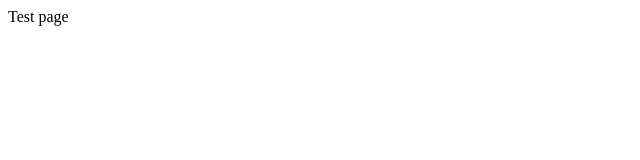
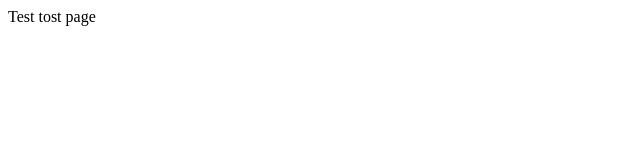
Before and after one commit to Alfredo-Giani/Alfredo-Giani.github.io, a plain HTML site: page index.html in a window 1280 px wide. Shown: the full height of the page, 0-640 px from the left. Drawn offline with Linux system fonts and the light colour scheme.

Commit message:
testtost

```diff
--- a/index.html
+++ b/index.html
@@ -10,6 +10,6 @@
 	<META NAME="CHANGED" CONTENT="20250304;12355185">
 </HEAD>
 <BODY LANG="en-GB" DIR="LTR">
-<P>Test page</P>
+<P>Test tost page</P>
 </BODY>
 </HTML>
```
